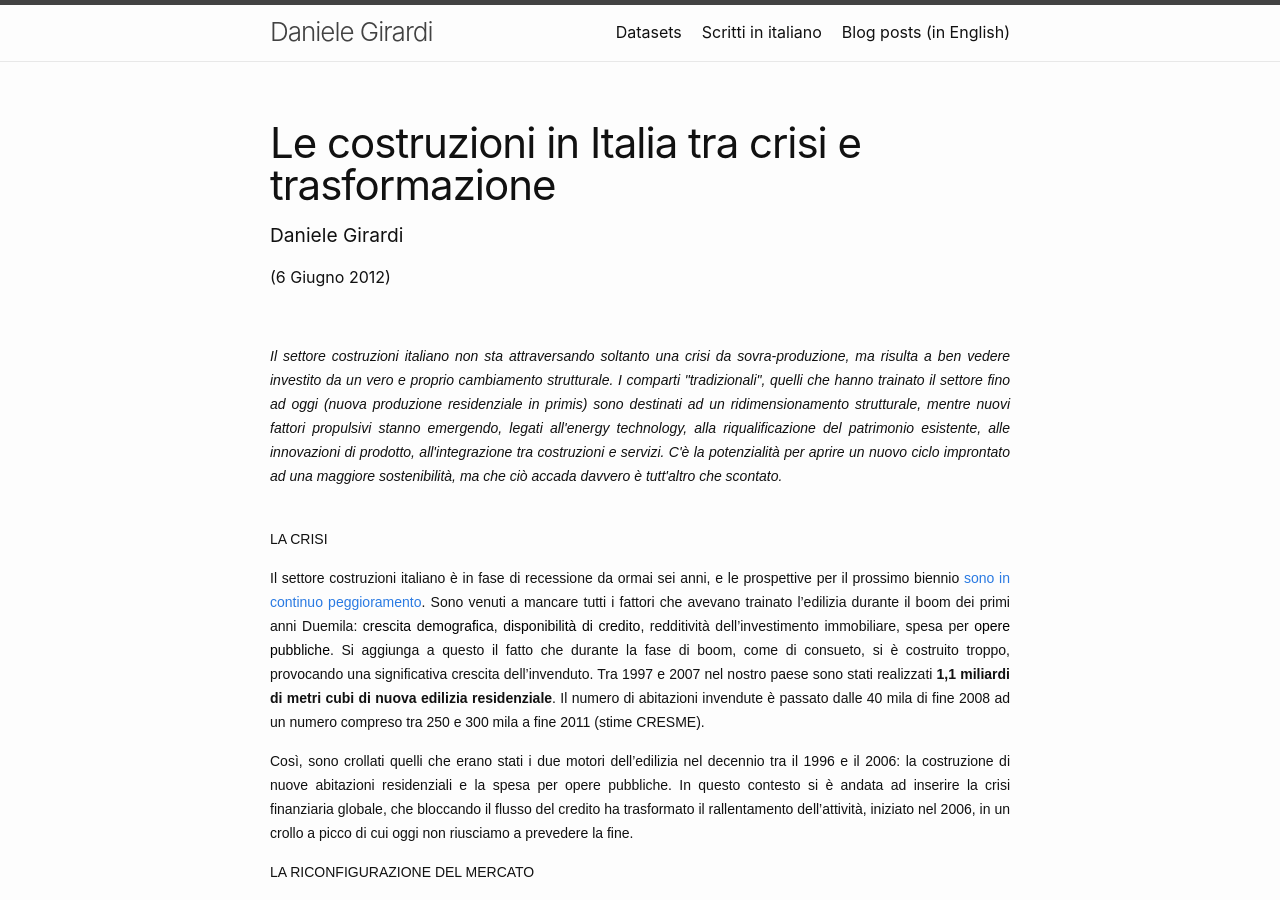
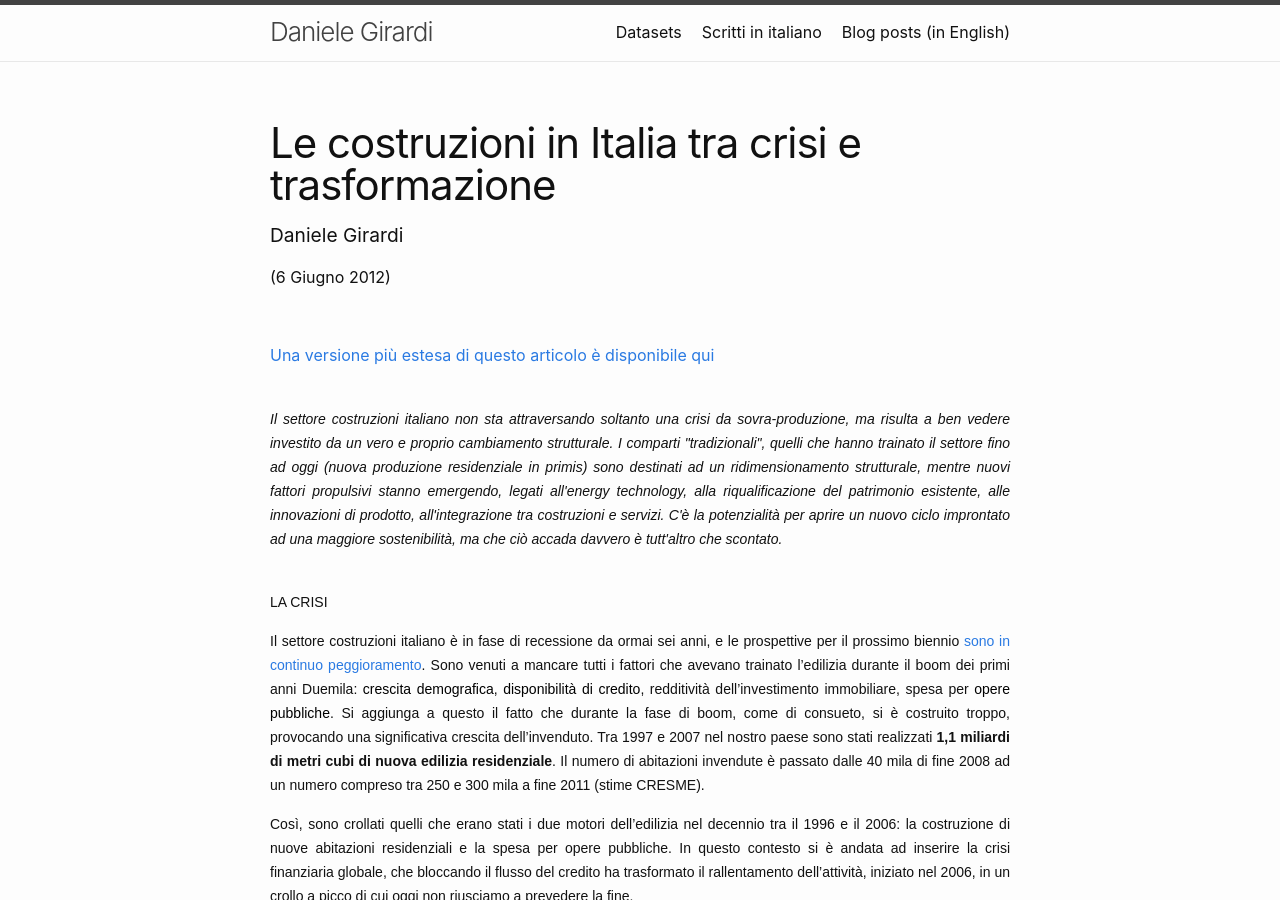
Before and after one commit to danielegirardi/danielegirardi.github.io, a Jekyll site: the page built from posts/crisi_e_trasformazione.md, in a window 1280 px wide and 900 px high. Built offline with Jekyll 4.4.1, drawn with Linux system fonts in a browser that asks for light colours; our own code applies the rules of GitHub Pages for plain Markdown files.

Commit message:
Update crisi_e_trasformazione.md

```diff
--- a/posts/crisi_e_trasformazione.md
+++ b/posts/crisi_e_trasformazione.md
@@ -37,7 +37,8 @@
 <p>(6 Giugno 2012)</p>
 
 <p> </p>
-
+<a href="https://mpra.ub.uni-muenchen.de/49901/1/MPRA_paper_49901.pdf" target="_blank">Una versione più estesa di questo articolo è disponibile qui</a>
+<p> </p>
 <p style="text-align: justify;"><span style="font-size: 14px;"><span style="line-height: 1.5; font-family: arial, helvetica, sans-serif;"><em>Il settore costruzioni italiano non sta attraversando soltanto una crisi da sovra-produzione, ma risulta a ben vedere investito da un vero e proprio cambiamento strutturale. I comparti "tradizionali", quelli che hanno trainato il settore fino ad oggi (nuova produzione residenziale in primis) sono destinati ad un ridimensionamento strutturale, mentre nuovi fattori propulsivi stanno emergendo, legati all'energy technology, alla riqualificazione del patrimonio esistente, alle innovazioni di prodotto, all'integrazione tra costruzioni e servizi. C'è la potenzialità per aprire un nuovo ciclo improntato ad una maggiore sostenibilità, ma che ciò accada davvero è tutt'altro che scontato.</em></span></span></p>
 &nbsp;
 <p style="text-align: justify;"><span style="font-size: 14px;"><span style="font-family: arial, helvetica, sans-serif;">LA CRISI</span></span></p>
```
